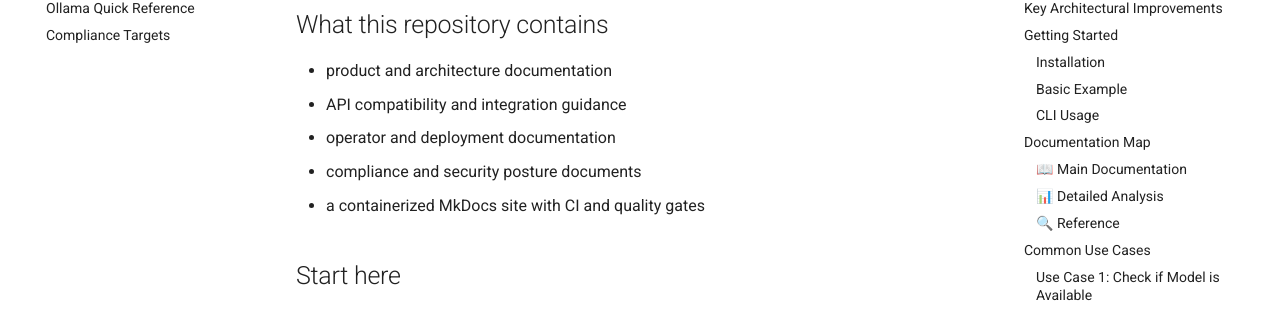
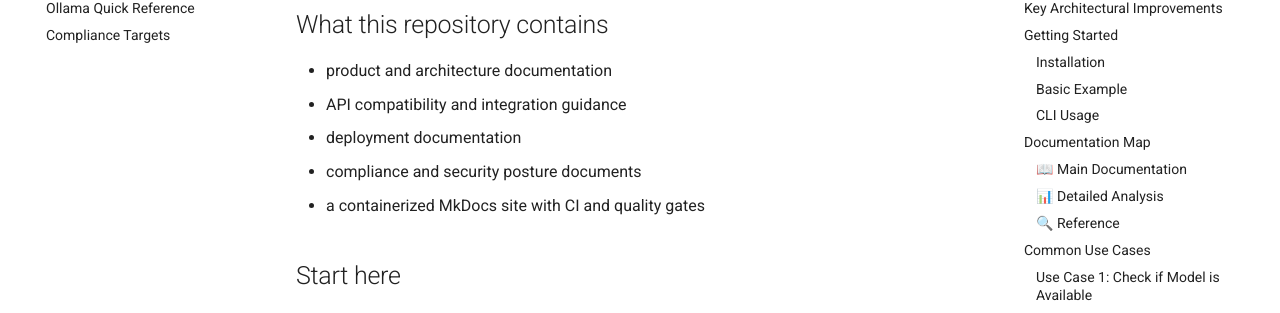
Before and after one commit to lpasquali/rune-docs, an MkDocs documentation site: the page built from docs/INDEX.md, in a window 1280 px wide and 900 px high. Shown: the part 238-551 px from the top of the window. Built offline with MkDocs 1.6.1 and Material for MkDocs 9.7.7, drawn with Linux system fonts in a browser that asks for light colours; comment, search, counter and statistics services are not loaded.

Commit message:
docs: remove operator-specific wording

```diff
--- a/docs/INDEX.md
+++ b/docs/INDEX.md
@@ -6,7 +6,7 @@
 
 - product and architecture documentation
 - API compatibility and integration guidance
-- operator and deployment documentation
+- deployment documentation
 - compliance and security posture documents
 - a containerized MkDocs site with CI and quality gates
 
--- a/mkdocs.yml
+++ b/mkdocs.yml
@@ -1,5 +1,5 @@
 site_name: rune-docs
-site_description: Documentation for the RUNE platform, operator, APIs, and compliance posture
+site_description: Documentation for the RUNE platform, APIs, and compliance posture
 site_url: https://github.com/lpasquali/rune-docs
 repo_name: lpasquali/rune-docs
 repo_url: https://github.com/lpasquali/rune-docs
```
Also changed, not shown: README.md (+2 -2 lines).
